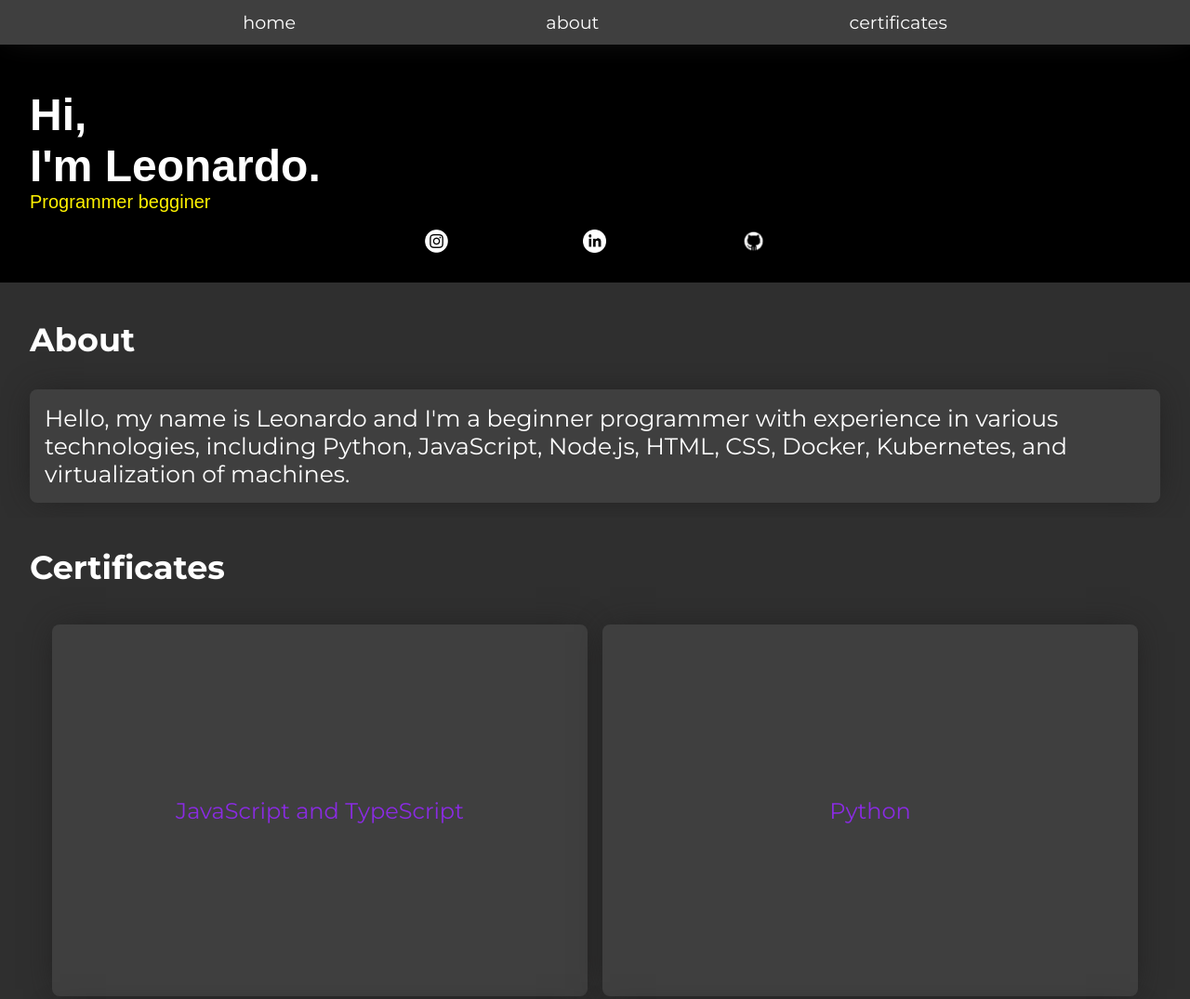
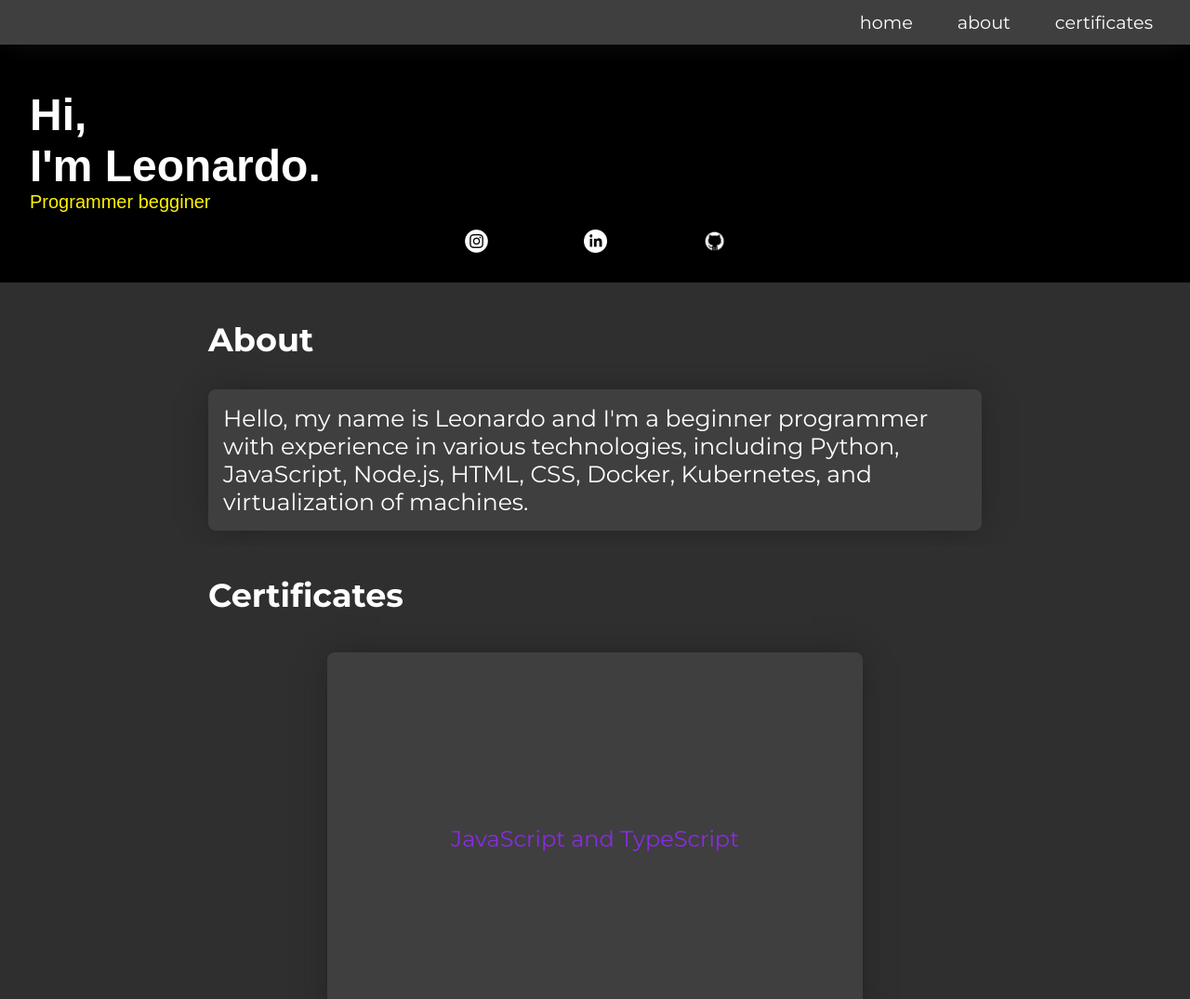
Before and after one commit to feilstrecker/mySite, a plain HTML site: page index.html in a window 1280 px wide. Shown: the top 1075 px of the page at 93% size. Drawn offline with Linux system fonts and the light colour scheme.

Commit message:
better design in a desktop

```diff
--- a/assets/css/style.css
+++ b/assets/css/style.css
@@ -127,7 +127,7 @@ body {
 }
 
 .social-media-container {
-    width: 40%;
+    width: 30%;
     height: 2rem;
     margin: 1rem auto;
     display: flex;
@@ -182,6 +182,8 @@ h2 {
     margin: 2rem;
     margin-bottom: 0;
     font-size: 19px;
+    transition: ease;
+    transition-duration: 1s;
 }
 
 .certificates {
@@ -259,6 +261,7 @@ h2 {
 .more-button:hover {
     font-size: 110%;
     color: blueviolet;
+    background-color: rgb(26, 26, 26);
 }
 
 footer {
@@ -271,6 +274,9 @@ footer {
     color: white;
 }
 
+footer p {
+    font-size: 80%;
+}
 
 
 @media (max-width: 399px) {
@@ -334,6 +340,15 @@ footer {
 }
 
 @media (min-width: 1101px) {
+    body {
+        background-color: rgb(47, 47, 47);
+    }
+
+    .about, .certificates {
+        width: 70vw;
+        margin: 0 auto;
+    }
+
     .open-close-mobile-navbar {
         display: none;
     }
@@ -354,8 +369,11 @@ footer {
         margin: 0;
         background-color: rgb(63, 63, 63);
         box-shadow: 0rem 0rem 2rem -0.5rem rgb(29, 28, 28);
-        justify-content: space-evenly;
+        justify-content: right;
         flex-direction: row;
+    }
+    .mobile-navbar-li {
+        margin-right: 2rem;
     }
 
     .certificates-container {
```
